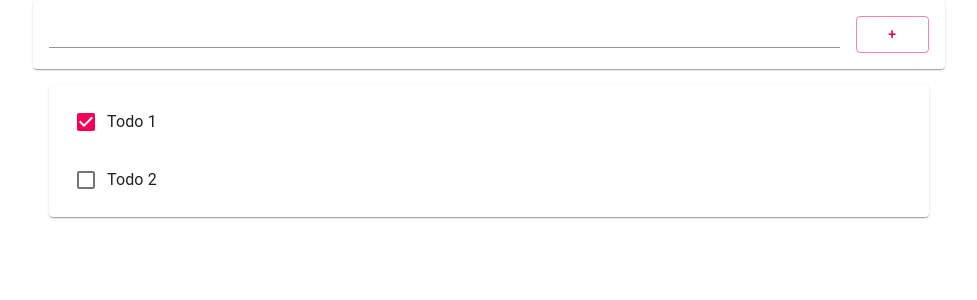
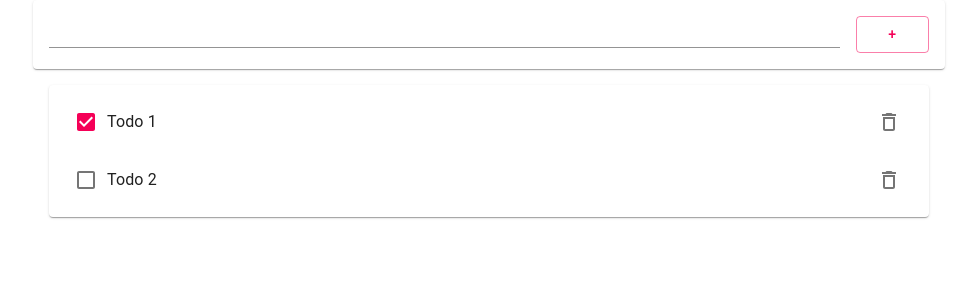
Before and after one commit to Answl/todo-react, a React (Create React App) app: page / in a window 1280 px wide. Shown: the top 300 px of the page, without its empty margins (151-1128 px from the left). Built offline with nearby package versions, Linux system fonts and the light colour scheme.

Commit message:
10. React 로 목록 추가, 수정, 삭제하기

```diff
--- a/src/App.js
+++ b/src/App.js
@@ -6,27 +6,32 @@ import './App.css';
 class App extends React.Component { constructor(props){ //매개변수 props 생성자
  super(props); // 매개변수 pros 초기화
  this.state ={ // item 에 item.id, item.title, item.done 매개변수 이름과 값 할당
- items :[ {id:"todo0", title:"Todo 1 ", done:true}, {id:"todo1", title:"Todo 2 ", done:false}, ], }; } // (1) add 함수 추가
+ items :[ {id:"todo0", title:"Todo 1 ", done:true}, {id:"todo1", title:"Todo 2 ", done:false}, ], }; } // add 함수 추가
  add =(item)=>{ const thisItems =this.state.items; item.id ="ID-"+ thisItems.length;//key를 위한 id 추가
  item.done =false; thisItems.push(item); this.setState({items:thisItems});//update state
  console.log("items:",this.state.items);
  }
+// delete 함수 추가. (alt+shift+f 포맷팅)
+ delete =(item)=>{ const thisItems =this.state.items; const newItems = thisItems.filter(e => e.id !== item.id); this.setState({items:newItems},()=>{ //디버깅 콜백
+ console.log("Update Items : ",this.state.items)
+ }); }
  render(){
-   // todoItems에 this.state.items.length 가 0보다 크다면 true 이므로 && 뒤에 값을 넘겨준다. // totoItem = this.state.items.length > 0 ? (<Paper></Paper>):""; 이렇게 해도 같은 결과이다. 조건선택문 ? ternary operator
+// todoItems에 this.state.items.length 가 0보다 크다면 true 이므로 && 뒤에 값을 넘겨준다. // totoItem = this.state.items.length > 0 ? (<Paper></Paper>):""; 이렇게 해도 같은 결과이다. 조건선택문 ? ternary operator
  var todoItems =this.state.items.length >0 &&(
  <Paper style={{margin:16}}>
  <List>
  {this.state.items.map((item,idx)=>(
- <Todo item={item} key={item.id}/>
+   <Todo item={item} key={item.id} delete={this.delete}/>
  ))} </List>
  </Paper>
  );
- // (2) add 함수 연결
+ // 생성된 컴포넌트 JSX를 리턴한다.
  return (
  <div className="App">
  <Container maxWidth="md">
  <AddTodo add={this.add}/>
- <div className="TodoList">{todoItems}</div></Container>
+ <div className="TodoList">{todoItems}</div>
+ </Container>
  </div>
  ); }
 }
--- a/src/Todo.js
+++ b/src/Todo.js
@@ -1,15 +1,35 @@
 import React from 'react';
-import {ListItem, ListItemText, InputBase, Checkbox}from "@material-ui/core";
-class Todo extends React.Component { constructor(props){ super(props); this.state ={ item: props.item }; // 매개변수 item 의 변수/값을 item에 대입
- }
+import {ListItem, ListItemText, InputBase, Checkbox, ListItemSecondaryAction, IconButton}from
+"@material-ui/core";
+import DeleteOutlined from "@material-ui/icons/DeleteOutlined";
+class Todo extends React.Component { constructor(props){ super(props); this.state ={ item: props.item, readOnly:true }; // 매개변수 item 의 변수/값을 item에 대입
+ this.delete = props.delete; }
+ deleteEventHandler =()=>{ this.delete(this.state.item); }
+ offReadOnlyMode =()=>{ console.log("Event!",this.state.readOnly); this.setState({readOnly:false},()=>{ console.log("ReadOnly?",this.state.readOnly)
+ }); }
+ enterKeyEventHandler =(e)=>{ if(e.key ==="Enter"){ this.setState({readOnly:true})
+ } }
+ editEventHandler =(e)=>{ const thisItem =this.state.item; thisItem.title = e.target.value;
+    this.setState({item:thisItem}); }
+    checkboxEventHander =(e)=>{ console.log("check box event call"); const thisItem =this.state.item; thisItem.done = thisItem.done ?false :true;// thisItemdone = !thisitem.done
+    this.setState({item:thisItem}); }
     render(){ const item =this.state.item; return (
     <ListItem>
- <Checkbox checked={item.done}/>
+    <Checkbox
+    checked={item.done}
+    onChange={this.checkboxEventHander} />
     <ListItemText>
     <InputBase
- inputProps={{"aria-label":"naked"}} type="text"
- id={item.id} name={item.id} value={item.title} multiline={true} fullWidth={true} />
+    inputProps={{"aria-label":"naked", readOnly:this.state.readOnly}} type="text"
+    id={item.id} name={item.id} value={item.title} multiline={true} fullWidth={true} onClick={this.offReadOnlyMode} onChange={this.editEventHandler} onKeyPress={this.enterKeyEventHandler}
+    />
     </ListItemText>
+    <ListItemSecondaryAction>
+    <IconButton aria-label="Delete"
+    onClick={this.deleteEventHandler}>
+    <DeleteOutlined />
+    </IconButton>
+    </ListItemSecondaryAction>
     </ListItem>
     ); }
    }
```
Also changed, not shown: src/AddTodo.js (+5 -6 lines). Lines whose indentation alone changed are shown as unchanged.
